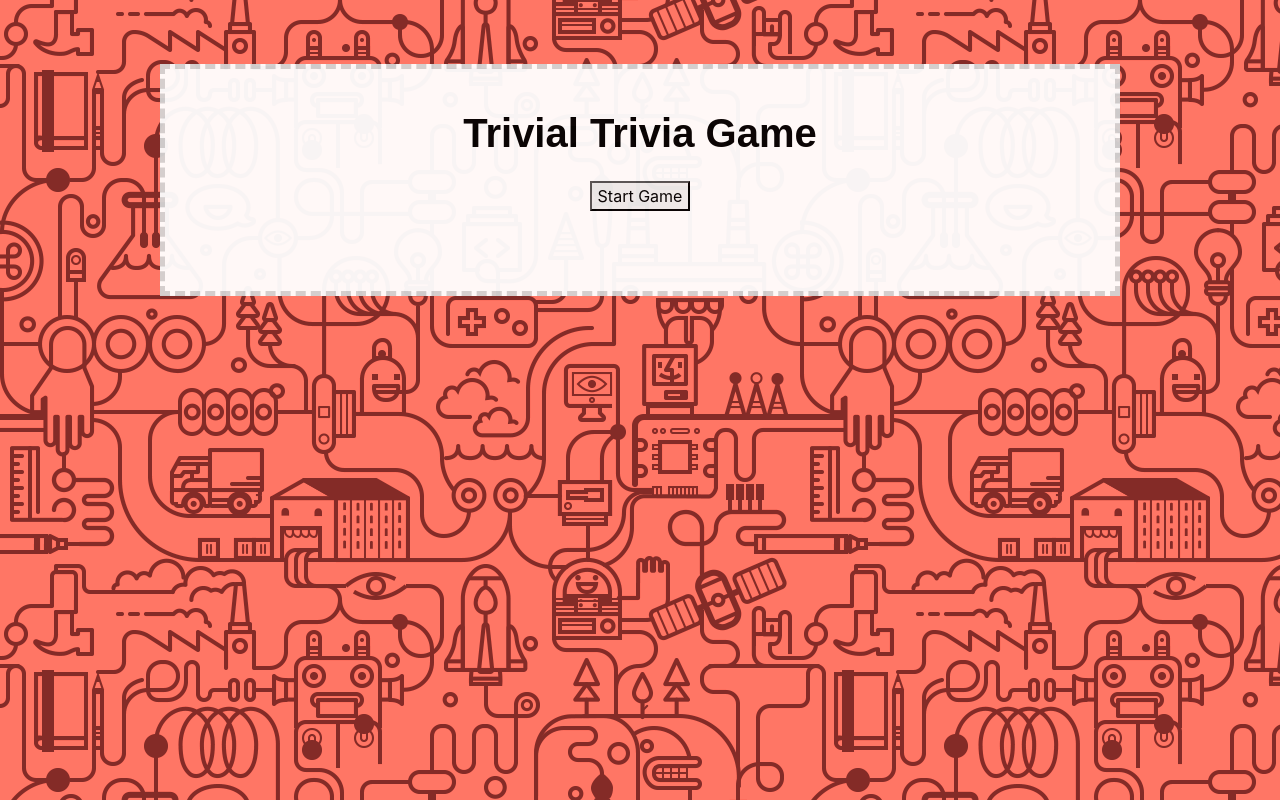
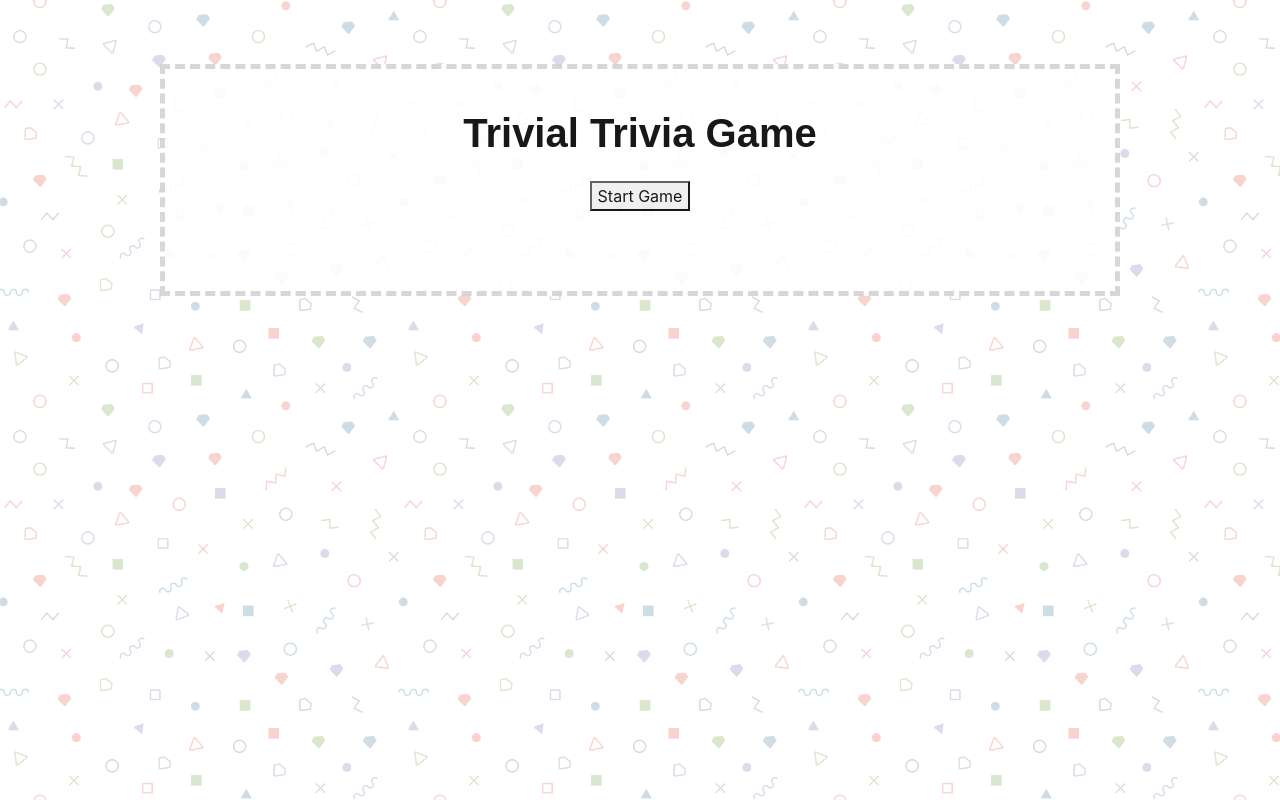
Before and after one commit to angelsjiang/TriviaGame, a plain HTML site: page index.html in a window 1280 px wide. Drawn offline with nearby package versions, Linux system fonts and the light colour scheme.

Commit message:
editte bg

```diff
--- a/assets/css/style.css
+++ b/assets/css/style.css
@@ -1,5 +1,5 @@
 body {
-    background-image: url(../images/bg3.png);
+    background-image: url(../images/bg7.png);
     background-repeat: repeat;
 
 }
@@ -9,7 +9,7 @@ body {
     margin-top: 5%;
     margin-bottom: 5%;
     background-color: white;
-    opacity: 0.95;
+    opacity: 0.9;
     text-align: center;
     border: 5px dashed lightgrey;
     padding: 40px;
```
Also changed, not shown: assets/images/bg5(sm).jpg (added), assets/images/bg5.png (added), assets/images/bg6.png (added), assets/images/bg7.jpg (added), assets/images/bg7.png (added).
